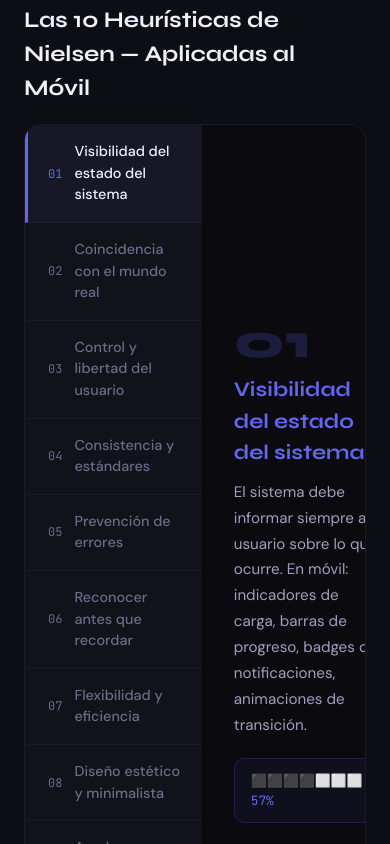
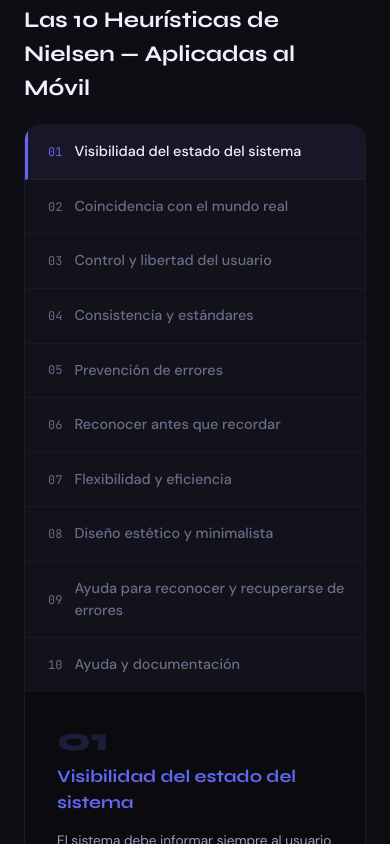
Before and after one commit to NicolMunoz012/mobile-ui-presentation, a Next.js app: page / in a window 390 px wide. Shown: the part 4680-5524 px from the top of the page. Built offline with nearby package versions, Linux system fonts and the light colour scheme.

Commit message:
Feature: Responsive

```diff
--- a/components/Section2.tsx
+++ b/components/Section2.tsx
@@ -238,7 +238,7 @@
           <h3 style={{ fontFamily: "Syne", fontSize: "1.4rem", fontWeight: 700, marginBottom: 20 }}>
             Las 10 Heurísticas de Nielsen — Aplicadas al Móvil
           </h3>
-          <div style={{ display: "grid", gridTemplateColumns: "1fr 1.4fr", gap: 0, borderRadius: 16, overflow: "hidden", border: "1px solid rgba(255,255,255,0.06)" }}>
+          <div className="grid grid-cols-1 lg:grid-cols-[1fr_1.4fr] gap-0" style={{ borderRadius: 16, overflow: "hidden", border: "1px solid rgba(255,255,255,0.06)" }}>
             {/* List */}
             <div style={{ background: "#12121A" }}>
               {heuristics.map((h, i) => (
@@ -281,12 +281,13 @@
                 display: "flex",
                 flexDirection: "column",
                 justifyContent: "center",
+                minHeight: 280,
               }}
             >
               <div
                 style={{
                   fontFamily: "Syne",
-                  fontSize: "3rem",
+                  fontSize: "clamp(2rem, 5vw, 3rem)",
                   fontWeight: 800,
                   color: heuristics[activeHeuristic].color,
                   opacity: 0.2,
@@ -299,7 +300,7 @@
               <h4
                 style={{
                   fontFamily: "Syne",
-                  fontSize: "1.3rem",
+                  fontSize: "clamp(1.1rem, 3vw, 1.3rem)",
                   fontWeight: 700,
                   color: heuristics[activeHeuristic].color,
                   marginBottom: 12,
@@ -307,7 +308,7 @@
               >
                 {heuristics[activeHeuristic].title}
               </h4>
-              <p style={{ color: "#A0A0C0", lineHeight: 1.7, marginBottom: 20, fontSize: "0.95rem" }}>
+              <p style={{ color: "#A0A0C0", lineHeight: 1.7, marginBottom: 20, fontSize: "clamp(0.85rem, 2vw, 0.95rem)" }}>
                 {heuristics[activeHeuristic].desc}
               </p>
               <div
@@ -317,8 +318,9 @@
                   borderRadius: 10,
                   padding: "12px 16px",
                   fontFamily: "JetBrains Mono",
-                  fontSize: "0.8rem",
+                  fontSize: "clamp(0.7rem, 1.5vw, 0.8rem)",
                   color: heuristics[activeHeuristic].color,
+                  wordBreak: "break-word",
                 }}
               >
                 {heuristics[activeHeuristic].example}
```
